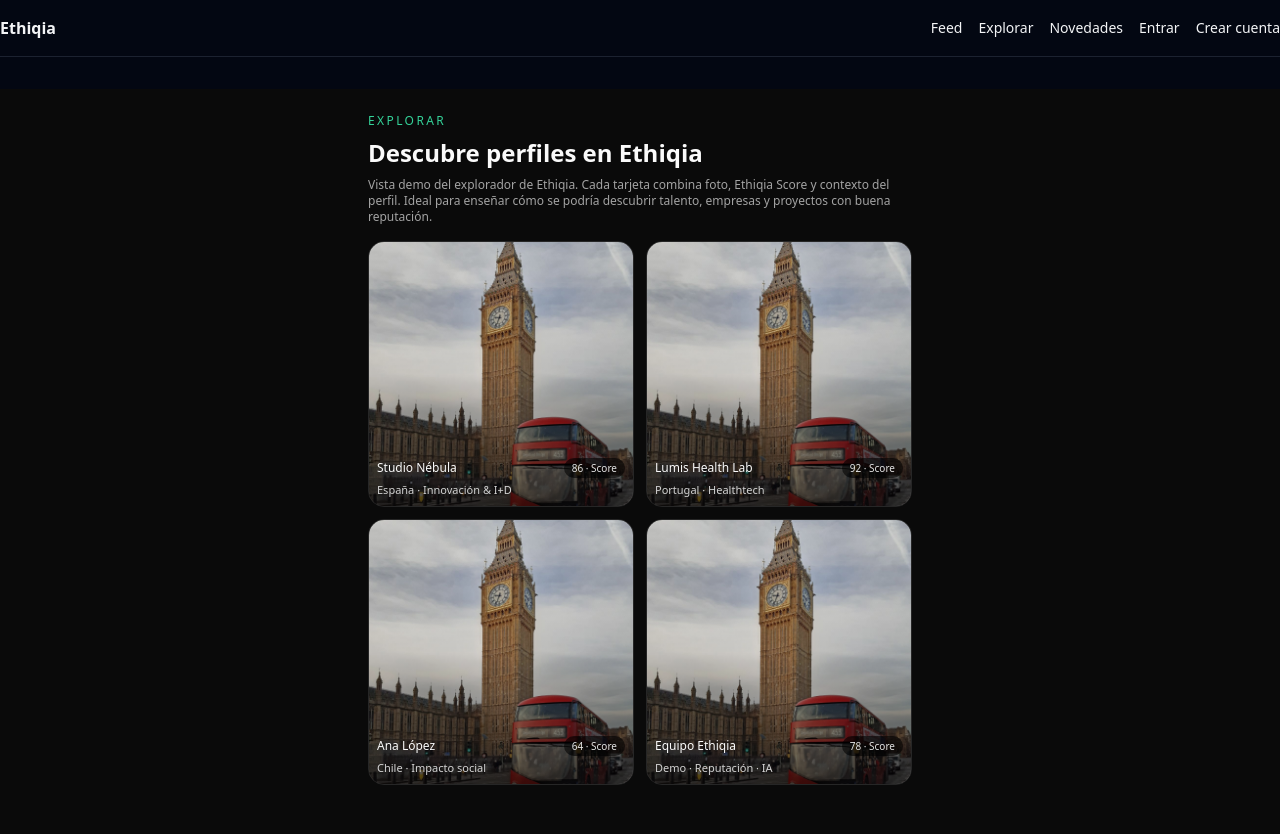
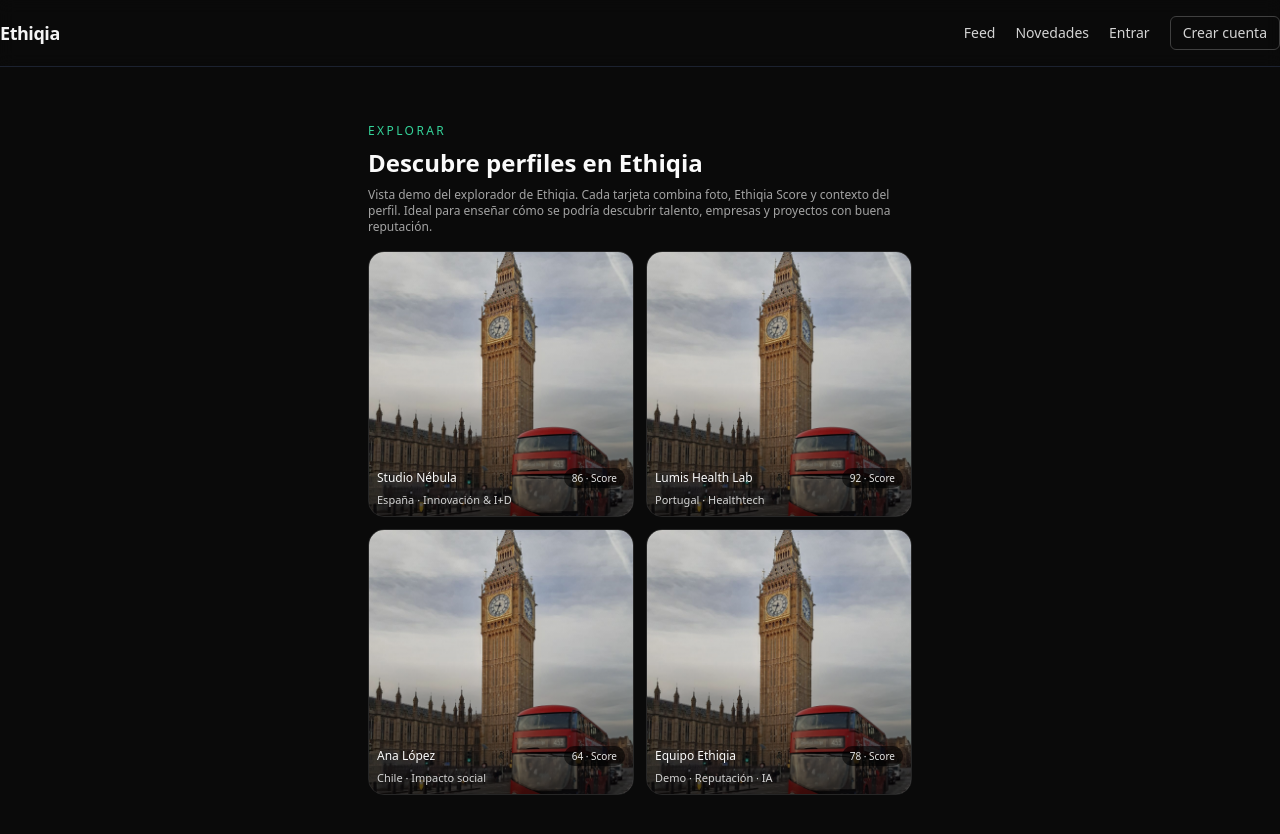
Before and after one commit to veletcosmetics/ethiqia-frontend, a Next.js app: page /explore in a window 1280 px wide. Shown: the top 834 px of the page. Built offline with nearby package versions, Linux system fonts and the light colour scheme.

Commit message:
Update layout.tsx

```diff
--- a/app/layout.tsx
+++ b/app/layout.tsx
@@ -10,23 +10,31 @@ export const metadata = {
 export default function RootLayout({ children }: { children: React.ReactNode }) {
   return (
     <html lang="es">
-      <body>
-        <header className="border-b border-[#1c2230]">
+      <body className="bg-neutral-950 text-neutral-100">
+        <header className="border-b border-[#1c2230] bg-neutral-950/80 backdrop-blur">
           <div className="container py-4 flex items-center justify-between">
-            <Link href="/" className="font-semibold">
+            <Link href="/" className="font-semibold text-neutral-100 text-lg tracking-tight">
               Ethiqia
             </Link>
-            <nav className="flex items-center gap-4 text-sm">
-              <Link href="/feed">Feed</Link>
-              <Link href="/explore">Explorar</Link>
-              <Link href="/news">Novedades</Link>
-              <Link href="/login">Entrar</Link>
-              <Link href="/register">Crear cuenta</Link>
+
+            <nav className="flex items-center gap-5 text-sm text-neutral-300">
+              <Link href="/feed" className="hover:text-white">Feed</Link>
+              <Link href="/news" className="hover:text-white">Novedades</Link>
+              <Link href="/login" className="hover:text-white">Entrar</Link>
+              <Link
+                href="/register"
+                className="rounded-md border border-neutral-700 px-3 py-1.5 hover:border-neutral-500"
+              >
+                Crear cuenta
+              </Link>
               <ClientUserBadge />
             </nav>
           </div>
         </header>
-        <main className="container py-8">{children}</main>
+
+        <main className="container py-8">
+          {children}
+        </main>
       </body>
     </html>
   );
```
